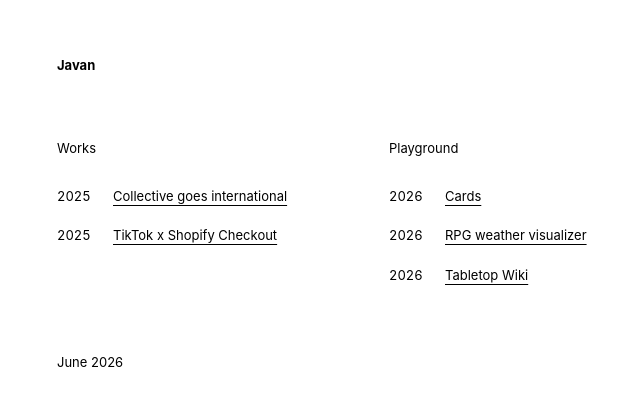
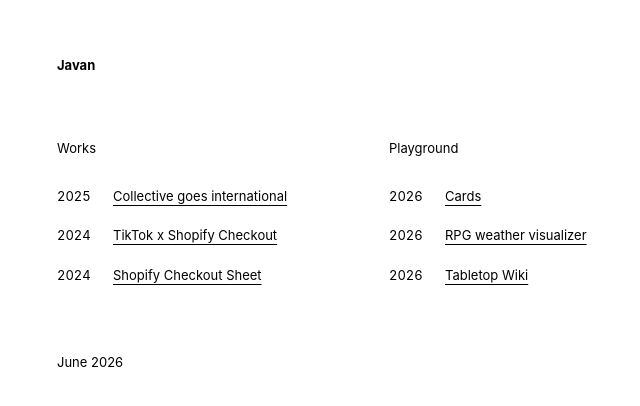
Before and after one commit to JWZY/jwzy.github.io, a Next.js app: page / in a window 1280 px wide. Shown: the part 186-592 px from the top of the page, without its empty margins (283-923 px from the left). Built offline with nearby package versions, Linux system fonts and the light colour scheme.

Commit message:
Add Checkout Sheet to Works; relink/redate TikTok item
- TikTok x Shopify Checkout → 2024, links to the Checkout Sheet protocol
  partner blog post
- New: Shopify Checkout Sheet (2024) → checkout-kit

Co-Authored-By: Claude Opus 4.8 <noreply@anthropic.com>

```diff
--- a/components/portfolio.tsx
+++ b/components/portfolio.tsx
@@ -46,9 +46,15 @@ const sections: Section[] = [
         external: true,
       },
       {
-        year: "2025",
+        year: "2024",
         label: "TikTok x Shopify Checkout",
-        href: "https://ads.tiktok.com/help/article/about-in-app-shopify-checkout-experience-tiktok",
+        href: "https://www.shopify.com/ca/partners/blog/checkout-sheet-protocol-for-partners",
+        external: true,
+      },
+      {
+        year: "2024",
+        label: "Shopify Checkout Sheet",
+        href: "https://www.shopify.com/ca/checkout-kit",
         external: true,
       },
     ],
```
